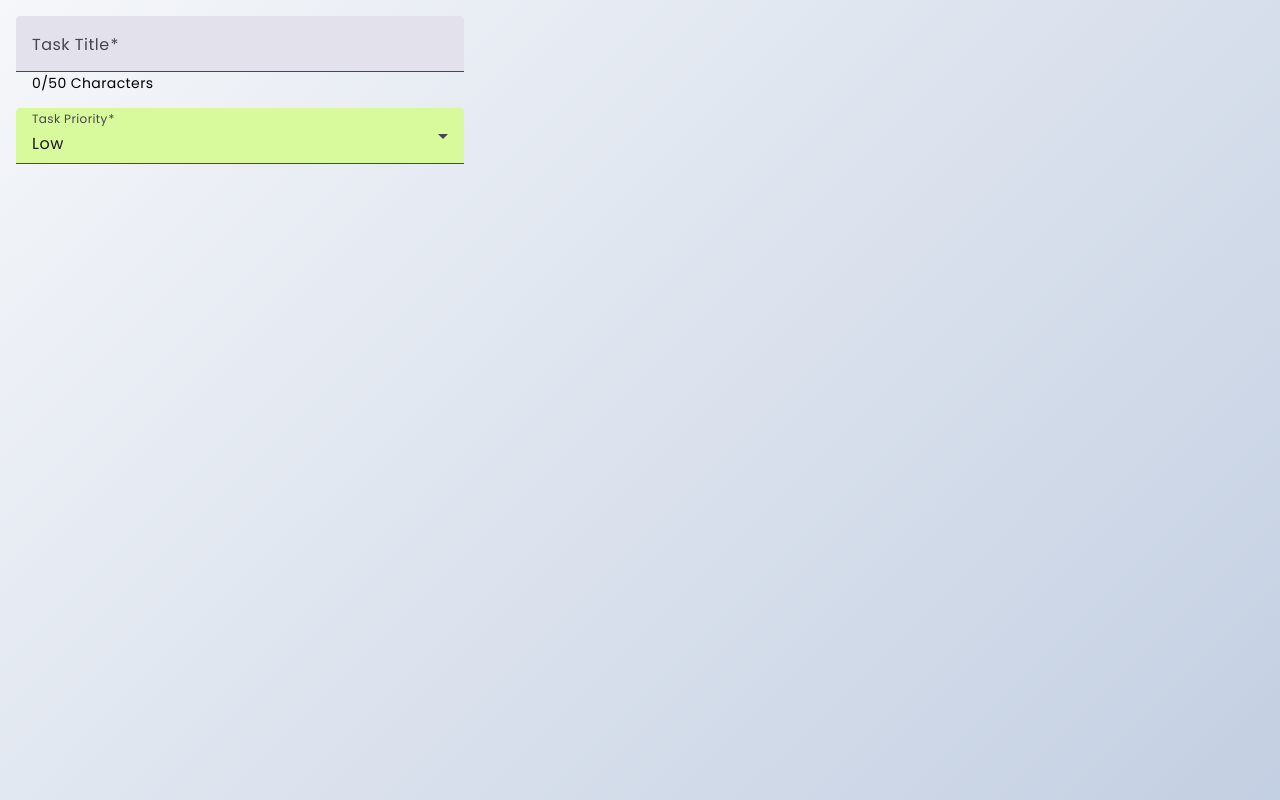
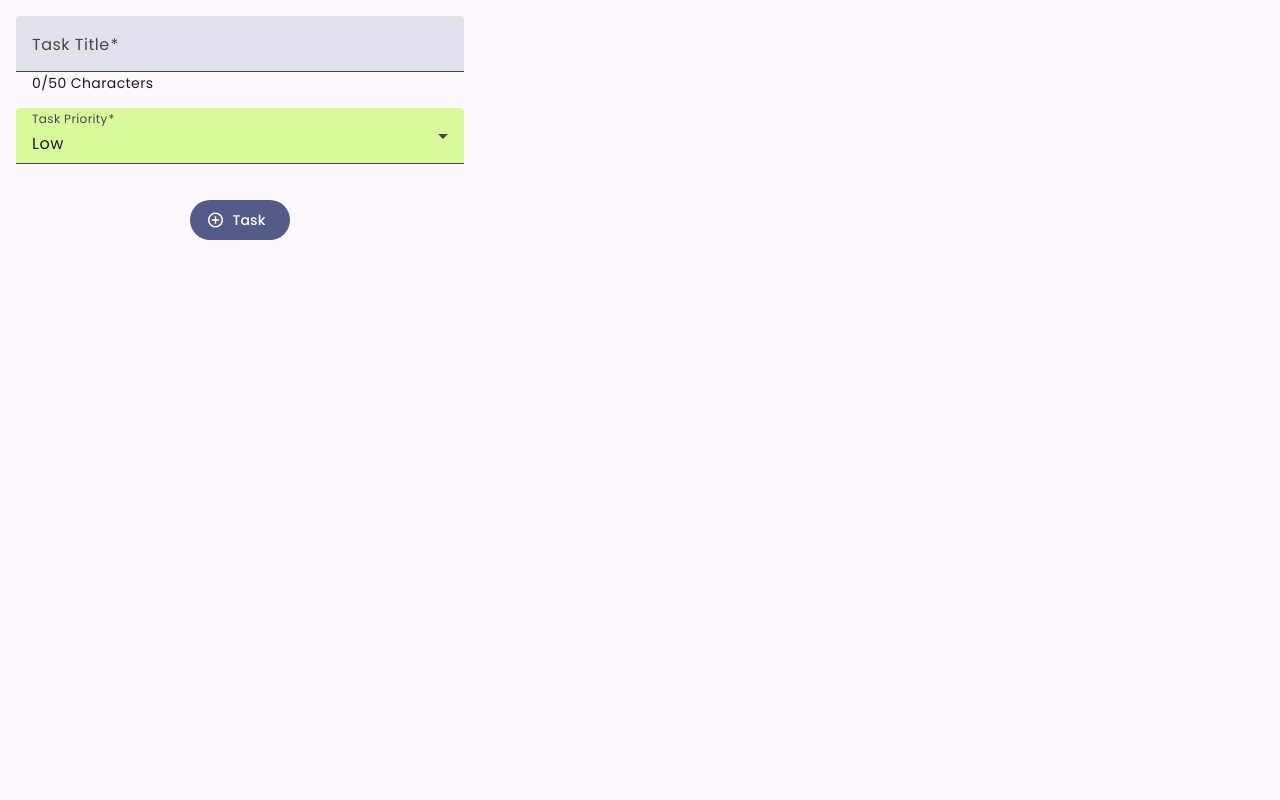
Before and after one commit to devashishSarmah/ng-forms, an Angular app: page / in a window 1280 px wide. Built offline with nearby package versions, Linux system fonts and the light colour scheme.

Commit message:
feat: subtasks component

```diff
--- a/src/app/components/task-manager/components/sub-tasks/sub-tasks.component.html
+++ b/src/app/components/task-manager/components/sub-tasks/sub-tasks.component.html
@@ -1,13 +1,3 @@
-<div class="bg-lime-100">
-  <label class="form-control w-full max-w-xs">
-    <div class="label">
-      <span class="label-text">Title</span>
-    </div>
-    <input type="text" placeholder="Enter task title" class="input input-bordered w-full max-w-xs" maxlength="50" required />
-    <!-- <div class="label">
-      <span class="label-text-alt">{{ taskTitle.value.length }}/50 Characters</span>
-      <span class="label-text-alt text-rose-600" *ngIf="taskTitle.errors?.['required'] && taskTitle.touched">Task title is required</span>
-      <span class="label-text-alt text-rose-600" *ngIf="taskTitle.errors?.['maxlength'] && taskTitle.dirty">Max character length exceeded</span>
-    </div> -->
-  </label>
+<div class="flex justify-center items-center">
+  <button mat-flat-button><mat-icon>add_circle_outline</mat-icon>Task</button>
 </div>
--- a/src/app/components/task-manager/components/sub-tasks/sub-tasks.component.ts
+++ b/src/app/components/task-manager/components/sub-tasks/sub-tasks.component.ts
@@ -1,12 +1,16 @@
 import { Component } from '@angular/core';
 import { ReactiveFormsModule } from '@angular/forms';
+import { MatButtonModule } from '@angular/material/button';
+import { MatIconModule } from '@angular/material/icon';
 
 @Component({
   selector: 'app-sub-tasks',
-  imports: [ReactiveFormsModule],
+  imports: [ReactiveFormsModule, MatButtonModule, MatIconModule],
   templateUrl: './sub-tasks.component.html',
   styleUrl: './sub-tasks.component.scss'
 })
 export class SubTasksComponent {
 
+  tasks = [];
+
 }
--- a/src/app/components/task-manager/task-manager.component.html
+++ b/src/app/components/task-manager/task-manager.component.html
@@ -16,5 +16,6 @@
         <mat-option *ngFor="let priority of priorityOptions" [value]="priority.value">{{ priority.label }}</mat-option>
       </mat-select>
     </mat-form-field>
+    <app-sub-tasks></app-sub-tasks>
   </form>
 </div>
--- a/src/app/components/task-manager/task-manager.component.ts
+++ b/src/app/components/task-manager/task-manager.component.ts
@@ -8,10 +8,11 @@ import { PriorityHighlightDirective } from './directives/priority-highlight/prio
 import { MatInputModule } from '@angular/material/input';
 import { MatFormFieldModule } from '@angular/material/form-field';
 import { MatSelectModule } from '@angular/material/select';
+import { SubTasksComponent } from './components/sub-tasks/sub-tasks.component';
 
 @Component({
     selector: 'app-task-manager',
-    imports: [ReactiveFormsModule, NgIf, NgFor, PriorityHighlightDirective, MatInputModule, MatFormFieldModule, MatSelectModule],
+    imports: [ReactiveFormsModule, NgIf, NgFor, PriorityHighlightDirective, MatInputModule, MatFormFieldModule, MatSelectModule, SubTasksComponent],
     templateUrl: './task-manager.component.html',
     styleUrl: './task-manager.component.scss'
 })
--- a/src/index.html
+++ b/src/index.html
@@ -8,7 +8,8 @@
   <link rel="icon" type="image/x-icon" href="favicon.ico">
   <link rel="preconnect" href="https://fonts.googleapis.com">
   <link rel="preconnect" href="https://fonts.gstatic.com" crossorigin>
-  <link href="https://fonts.googleapis.com/css2?family=Poppins:ital,wght@0,100;0,200;0,300;0,400;0,500;0,600;0,700;0,800;0,900;1,100;1,200;1,300;1,400;1,500;1,600;1,700;1,800;1,900&display=swap" rel="stylesheet">
+  <link rel="stylesheet" href="https://fonts.googleapis.com/css2?family=Poppins:ital,wght@0,100;0,200;0,300;0,400;0,500;0,600;0,700;0,800;0,900;1,100;1,200;1,300;1,400;1,500;1,600;1,700;1,800;1,900&display=swap">
+  <link rel="stylesheet" href="https://fonts.googleapis.com/icon?family=Material+Icons">
 </head>
 <body>
   <app-root></app-root>
--- a/src/styles.scss
+++ b/src/styles.scss
@@ -8,11 +8,11 @@
 @tailwind utilities;
 
 
-
 @layer base {
   html {
     height: 100%;
-    background: linear-gradient(135deg, #f5f7fa 0%, #c3cfe2 100%);
+    background: var(--mat-sys-surface);
+    color: var(--mat-sys-on-surface);
     @include mat.theme((
       color: (
         primary: my-theme.$primary-palette,
--- a/tailwind.config.js
+++ b/tailwind.config.js
@@ -4,7 +4,8 @@
 module.exports = {
   content: ["./src/**/*.{html,js}"],
   theme: {
-    extend: {},
+    extend: {
+    },
   },
   plugins: ["@tailwindcss/forms"],
 }
```
